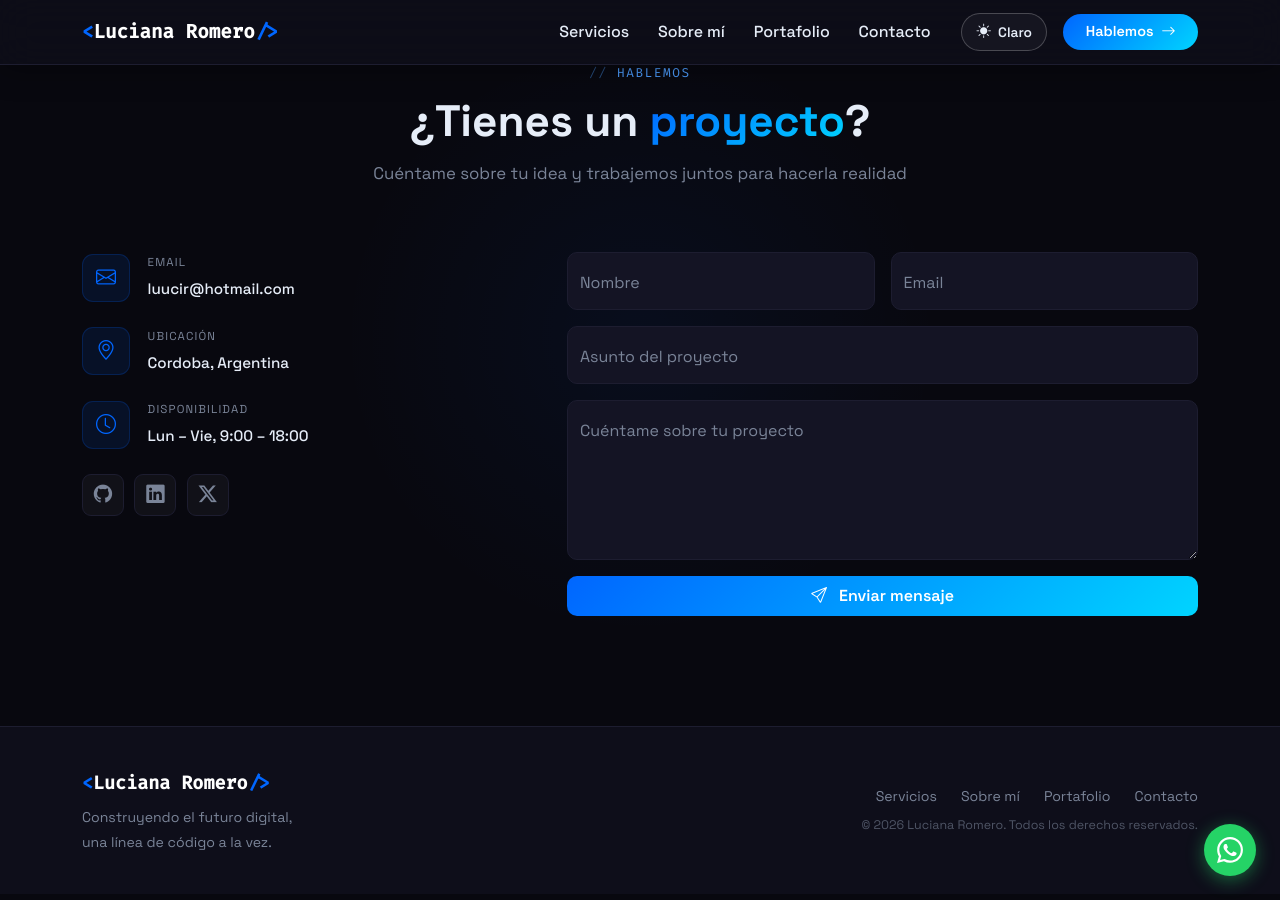
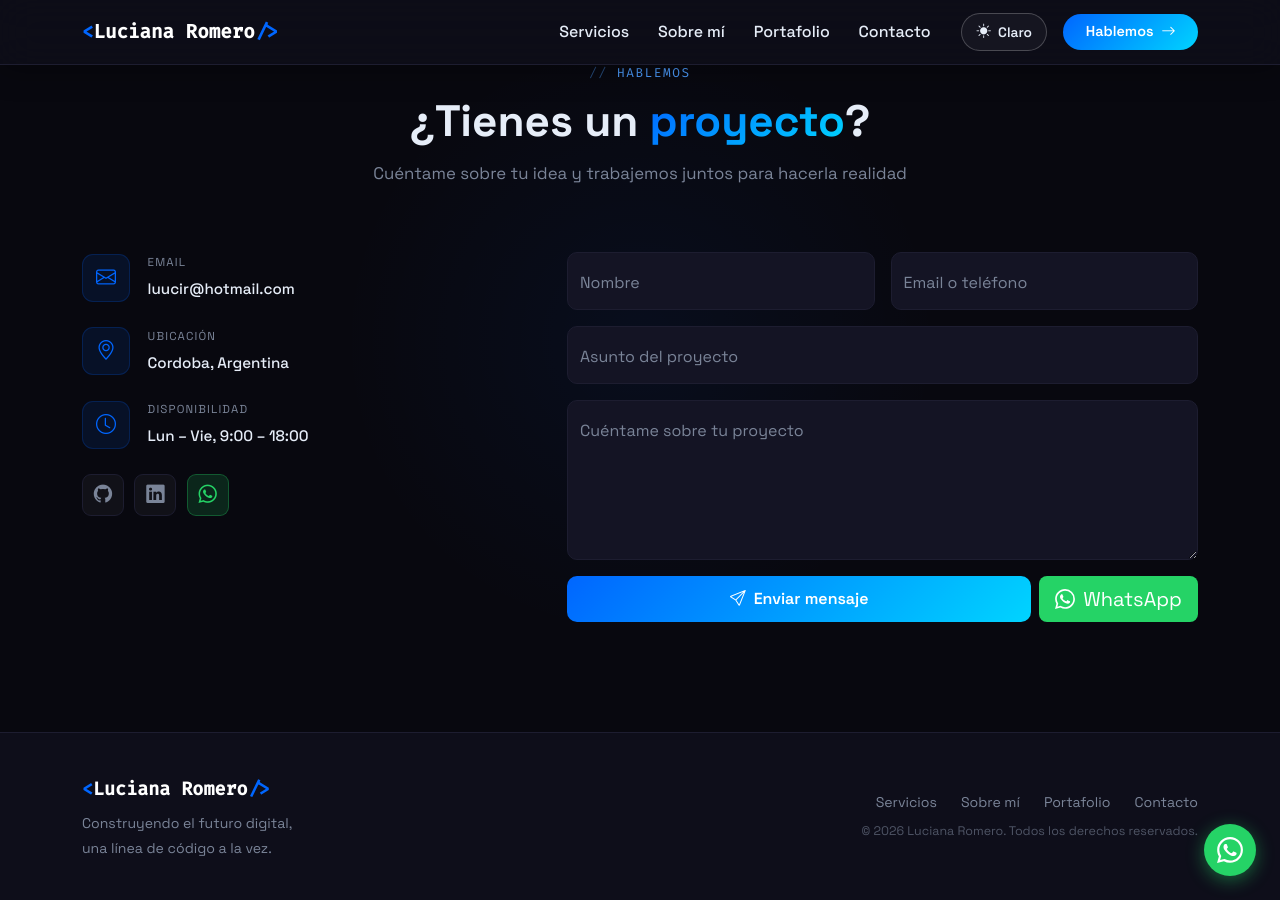
Before and after one commit to luciromero/luciromero.github.io, a Jekyll site: the page built from index.html, in a window 1280 px wide and 900 px high, scrolled down 4512 px. Built offline with Jekyll 4.4.1, drawn with Linux system fonts in a browser that asks for light colours.

Commit message:
cambios en el formulario de contacto

```diff
--- a/_includes/contact.html
+++ b/_includes/contact.html
@@ -61,11 +61,19 @@
              aria-label="LinkedIn">
             <i class="bi bi-linkedin"></i>
           </a>
+          {% if site.social.twitter %}
           <a href="https://twitter.com/{{ site.social.twitter }}"
              class="social-btn" target="_blank" rel="noopener noreferrer"
              aria-label="X / Twitter">
             <i class="bi bi-twitter-x"></i>
           </a>
+          {% endif %}
+          {% if site.social.whatsapp %}
+          <a href="https://wa.me/{{ site.social.whatsapp }}" class="social-btn social-btn-wa"
+             target="_blank" rel="noopener noreferrer" aria-label="WhatsApp">
+            <i class="bi bi-whatsapp"></i>
+          </a>
+          {% endif %}
         </div>
 
       </div><!-- /col -->
@@ -90,9 +98,9 @@
 
             <div class="col-md-6">
               <div class="form-floating">
-                <input type="email" class="form-control" id="femail" name="email"
+                <input type="text" class="form-control" id="femail" name="email"
                        placeholder=" " required autocomplete="email">
-                <label for="femail">Email</label>
+                <label for="femail">Email o teléfono</label>
               </div>
             </div>
 
@@ -113,10 +121,20 @@
             </div>
 
             <div class="col-12">
-              <button type="submit" class="btn btn-primary btn-lg w-100 btn-send">
-                <i class="bi bi-send me-2"></i>
-                Enviar mensaje
-              </button>
+              <div class="d-flex flex-column flex-sm-row gap-2">
+                <button type="submit" class="btn btn-primary btn-lg flex-fill btn-send">
+                  <i class="bi bi-send me-2"></i>Enviar mensaje
+                </button>
+                {% if site.social.whatsapp %}
+                <button type="button" id="whatsappContactBtn"
+                        class="btn btn-whatsapp btn-lg flex-shrink-0"
+                        data-phone="{{ site.social.whatsapp }}"
+                        aria-label="Contactar por WhatsApp">
+                  <svg xmlns="http://www.w3.org/2000/svg" viewBox="0 0 24 24" fill="currentColor" width="20" height="20" class="me-2" aria-hidden="true"><path d="M17.472 14.382c-.297-.149-1.758-.867-2.03-.967-.273-.099-.471-.148-.67.15-.197.297-.767.966-.94 1.164-.173.199-.347.223-.644.075-.297-.15-1.255-.463-2.39-1.475-.883-.788-1.48-1.761-1.653-2.059-.173-.297-.018-.458.13-.606.134-.133.298-.347.446-.52.149-.174.198-.298.298-.497.099-.198.05-.371-.025-.52-.075-.149-.669-1.612-.916-2.207-.242-.579-.487-.5-.669-.51-.173-.008-.371-.01-.57-.01-.198 0-.52.074-.792.372-.272.297-1.04 1.016-1.04 2.479 0 1.462 1.065 2.875 1.213 3.074.149.198 2.096 3.2 5.077 4.487.709.306 1.262.489 1.694.625.712.227 1.36.195 1.871.118.571-.085 1.758-.719 2.006-1.413.248-.694.248-1.289.173-1.413-.074-.124-.272-.198-.57-.347m-5.421 7.403h-.004a9.87 9.87 0 0 1-5.031-1.378l-.361-.214-3.741.982.998-3.648-.235-.374a9.86 9.86 0 0 1-1.51-5.26c.001-5.45 4.436-9.884 9.888-9.884 2.64 0 5.122 1.03 6.988 2.898a9.825 9.825 0 0 1 2.893 6.994c-.003 5.45-4.437 9.884-9.885 9.884m8.413-18.297A11.815 11.815 0 0 0 12.05 0C5.495 0 .16 5.335.157 11.892c0 2.096.547 4.142 1.588 5.945L.057 24l6.305-1.654a11.882 11.882 0 0 0 5.683 1.448h.005c6.554 0 11.89-5.335 11.893-11.893a11.821 11.821 0 0 0-3.48-8.413Z"/></svg>
+                  WhatsApp
+                </button>
+                {% endif %}
+              </div>
             </div>
 
           </div>
--- a/_layouts/service.html
+++ b/_layouts/service.html
@@ -104,7 +104,9 @@
               <li><i class="bi bi-check2"></i> {{ feat }}</li>
               {% endfor %}
             </ul>
-            <a href="{{ '/#contact' | relative_url }}" class="btn {% if plan.highlight %}btn-primary{% else %}btn-outline-light{% endif %} w-100 mt-auto">
+            {% capture plan_precio %}{{ plan.currency | default: 'USD' }} {{ plan.price_from }}{% endcapture %}
+            <a href="{{ '/' | relative_url }}?plan={{ plan.name | url_encode }}&servicio={{ page.title | url_encode }}&precio={{ plan_precio | url_encode }}#contact"
+               class="btn {% if plan.highlight %}btn-primary{% else %}btn-outline-light{% endif %} w-100 mt-auto">
               Solicitar este plan <i class="bi bi-arrow-right ms-1"></i>
             </a>
           </div>
--- a/_sass/_custom.scss
+++ b/_sass/_custom.scss
@@ -2087,6 +2087,29 @@
   .stat-card .stat-num { font-size: 1.4rem; }
 
   .site-footer .footer-nav { justify-content: flex-start; margin-top: .75rem; }
+}
+
+// ─── WHATSAPP CONTACT BUTTON ─────────────────────────────────────────────
+.btn-whatsapp {
+  background: #25d366;
+  color: #fff;
+  border: none;
+  display: inline-flex;
+  align-items: center;
+  justify-content: center;
+
+  &:hover, &:focus-visible {
+    background: #1ebe5d;
+    color: #fff;
+    box-shadow: 0 4px 18px rgba(37, 211, 102, .40);
+  }
+}
+
+.social-btn-wa {
+  background: rgba(37, 211, 102, .15) !important;
+  color: #25d366 !important;
+  border-color: rgba(37, 211, 102, .3) !important;
+  &:hover { background: rgba(37, 211, 102, .28) !important; }
 }
 
 // ─── WHATSAPP FLOATING BUTTON ──────────────────────────────────────────────
--- a/assets/js/main.js
+++ b/assets/js/main.js
@@ -194,3 +194,51 @@
     }
   });
 })();
+
+/* ---------- Pre-llenar formulario desde parámetros de plan ---------- */
+(function () {
+  const params = new URLSearchParams(window.location.search);
+  const plan     = params.get('plan');
+  const servicio = params.get('servicio');
+  const precio   = params.get('precio');
+
+  if (!plan || !servicio) return;
+
+  const subj = document.getElementById('fsubject');
+  const msg  = document.getElementById('fmessage');
+
+  if (subj && !subj.value) {
+    subj.value = 'Plan ' + plan + ' – ' + servicio;
+  }
+
+  if (msg && !msg.value) {
+    const precioStr = precio ? ' (desde ' + precio + ')' : '';
+    msg.value = 'Hola, me interesa el plan "' + plan + '" de ' + servicio + precioStr + '.\n\n';
+    // Posicionar el cursor al final para que el usuario agregue su descripción
+    msg.focus();
+    msg.setSelectionRange(msg.value.length, msg.value.length);
+  }
+})();
+
+/* ---------- Botón WhatsApp del formulario de contacto ---------- */
+(function () {
+  const waBtn = document.getElementById('whatsappContactBtn');
+  if (!waBtn) return;
+
+  waBtn.addEventListener('click', function () {
+    const name    = (document.getElementById('fname')?.value    || '').trim();
+    const contact = (document.getElementById('femail')?.value   || '').trim();
+    const subject = (document.getElementById('fsubject')?.value || '').trim();
+    const message = (document.getElementById('fmessage')?.value || '').trim();
+
+    var parts = [];
+    if (name)    parts.push('Hola, soy ' + name + (contact ? ' (' + contact + ')' : '') + '.');
+    if (subject) parts.push('*' + subject + '*');
+    if (message) parts.push(message);
+
+    const text  = parts.join('\n');
+    const phone = waBtn.getAttribute('data-phone');
+    const url   = 'https://wa.me/' + phone + '?text=' + encodeURIComponent(text);
+    window.open(url, '_blank', 'noopener,noreferrer');
+  });
+})();
```
